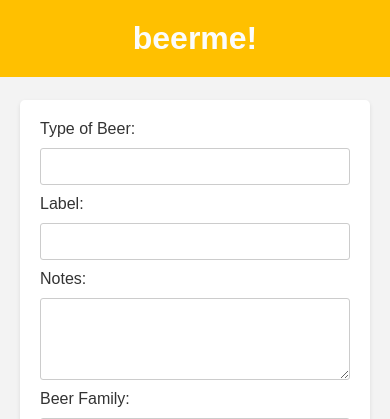
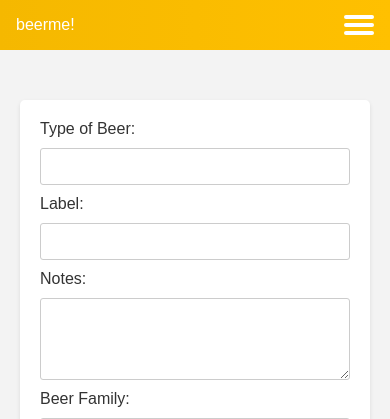
Before and after one commit to richardrso/beerme, a PHP site: page / in a window 390 px wide. Shown: the top 419 px of the page. Run offline with PHP 8.4, Linux system fonts and the light colour scheme.

Commit message:
update menu and mobile experience

```diff
--- a/css/style.css
+++ b/css/style.css
@@ -15,41 +15,10 @@ body {
   color: #333;
 }
 
-/* Style the header */
-header {
-  background-color: #ffc000;
-  color: #333;
-  text-align: center;
-  padding: 20px 0;
-  position: fixed;
-  top: 0;
-  width: 100%;
-  z-index: 100;
-}
-
-/* Style the navigation menu */
-nav ul {
-  list-style-type: none;
-  background-color: #ffc000;
-  text-align: center;
-  padding: 10px 0;
-}
-
-nav li {
-  display: inline;
-  margin: 0 20px;
-}
-
-nav a {
-  text-decoration: none;
-  color: #333;
-  font-weight: bold;
-}
-
 /* Style the main content */
 main {
   padding: 20px;
-  padding-top: 100px; /* Adjust this value as needed */
+  padding-top: 100px; Adjust this value as needed
 }
 
 section {
@@ -144,11 +113,6 @@ footer {
   max-height: 200px;
 }
 
-header h1,
-nav a {
-  color: rgb(251, 252, 252);
-}
-
 /* Style the new beer review input fields */
 .user-review label {
   width: 45%;
@@ -219,3 +183,127 @@ nav a {
 .rating:hover > input:checked ~ label:before {
   opacity: 0.4;
 }
+
+* {
+  box-sizing: border-box;
+}
+
+.top-nav {
+  display: flex;
+  flex-direction: row;
+  align-items: center;
+  justify-content: space-between;
+  background-color: #00baf0;
+  background: linear-gradient(to left, #ffc000, #f5b800);
+  /* W3C, IE 10+/ Edge, Firefox 16+, Chrome 26+, Opera 12+, Safari 7+ */
+  color: #fff;
+  height: 50px;
+  padding: 1em;
+  position: fixed;
+  top: 0;
+  width: 100%
+}
+
+.menu {
+  display: flex;
+  flex-direction: row;
+  list-style-type: none;
+  margin: 0;
+  padding: 0;
+}
+
+.menu > li {
+  margin: 0 1rem;
+  overflow: hidden;
+}
+
+.menu-button-container {
+  display: none;
+  height: 100%;
+  width: 30px;
+  cursor: pointer;
+  flex-direction: column;
+  justify-content: center;
+  align-items: center;
+}
+
+#menu-toggle {
+  display: none;
+}
+
+.menu-button,
+.menu-button::before,
+.menu-button::after {
+  display: block;
+  background-color: #fff;
+  position: absolute;
+  height: 4px;
+  width: 30px;
+  transition: transform 400ms cubic-bezier(0.23, 1, 0.32, 1);
+  border-radius: 2px;
+}
+
+.menu-button::before {
+  content: "";
+  margin-top: -8px;
+}
+
+.menu-button::after {
+  content: "";
+  margin-top: 8px;
+}
+
+#menu-toggle:checked + .menu-button-container .menu-button::before {
+  margin-top: 0px;
+  transform: rotate(405deg);
+}
+
+#menu-toggle:checked + .menu-button-container .menu-button {
+  background: rgba(255, 255, 255, 0);
+}
+
+#menu-toggle:checked + .menu-button-container .menu-button::after {
+  margin-top: 0px;
+  transform: rotate(-405deg);
+}
+
+@media (max-width: 700px) {
+  .menu-button-container {
+    display: flex;
+  }
+  .menu {
+    position: absolute;
+    top: 0;
+    margin-top: 50px;
+    left: 0;
+    flex-direction: column;
+    width: 100%;
+    justify-content: center;
+    align-items: center;
+  }
+  #menu-toggle ~ .menu li {
+    height: 0;
+    margin: 0;
+    padding: 0;
+    border: 0;
+    transition: height 400ms cubic-bezier(0.23, 1, 0.32, 1);
+  }
+  #menu-toggle:checked ~ .menu li {
+    border: 1px solid #333;
+    height: 2.5em;
+    padding: 0.5em;
+    transition: height 400ms cubic-bezier(0.23, 1, 0.32, 1);
+  }
+  .menu > li {
+    display: flex;
+    justify-content: center;
+    margin: 0;
+    padding: 0.5em 0;
+    width: 100%;
+    color: white;
+    background-color: #222;
+  }
+  .menu > li:not(:last-child) {
+    border-bottom: 1px solid #444;
+  }
+}
--- a/index.html
+++ b/index.html
@@ -8,7 +8,20 @@
   </head>
   <body>
     <header>
-      <h1>beerme!</h1>
+      <section class="top-nav">
+        <div>beerme!</div>
+        <input id="menu-toggle" type="checkbox" />
+        <label class="menu-button-container" for="menu-toggle">
+          <div class="menu-button"></div>
+        </label>
+        <ul class="menu">
+          <li>One</li>
+          <li>Two</li>
+          <li>Three</li>
+          <li>Four</li>
+          <li>Five</li>
+        </ul>
+      </section>
     </header>
     <main>
       <!-- Section for user beer reviews -->
```
